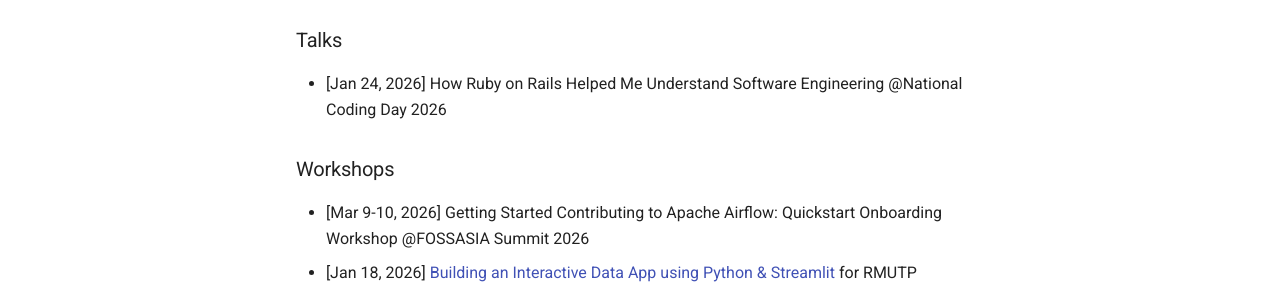
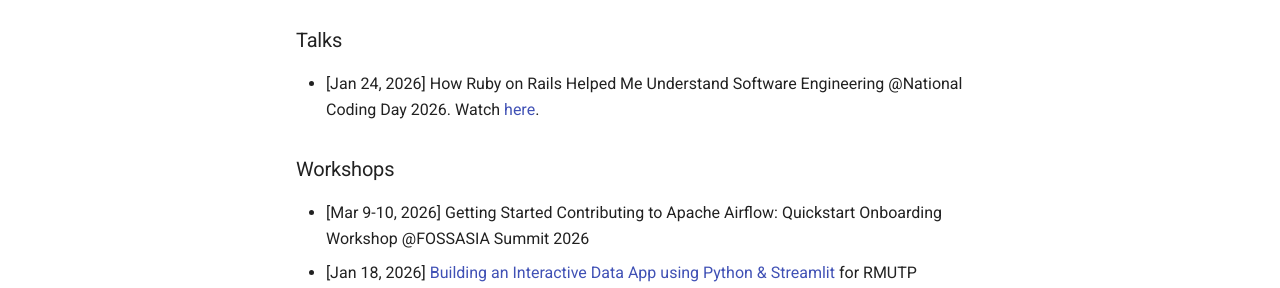
Before and after one commit to zkan/brag-documents, an MkDocs documentation site: the page built from docs/2026.md, in a window 1280 px wide and 900 px high, scrolled down 537 px. Shown: the part 459-747 px from the top of the window. Built offline with MkDocs 1.6.1 and Material for MkDocs 9.7.7, drawn with Linux system fonts in a browser that asks for light colours; comment, search, counter and statistics services are not loaded.

Commit message:
Add link to my talk

```diff
--- a/docs/2026.md
+++ b/docs/2026.md
@@ -32,7 +32,8 @@
 ### Talks
 
 * [Jan 24, 2026] How Ruby on Rails Helped Me Understand Software Engineering
-@National Coding Day 2026
+@National Coding Day 2026. Watch
+[here](https://www.youtube.com/watch?v=WywGjhaQNI0){target=_blank}.
 
 ### Workshops
 
```
